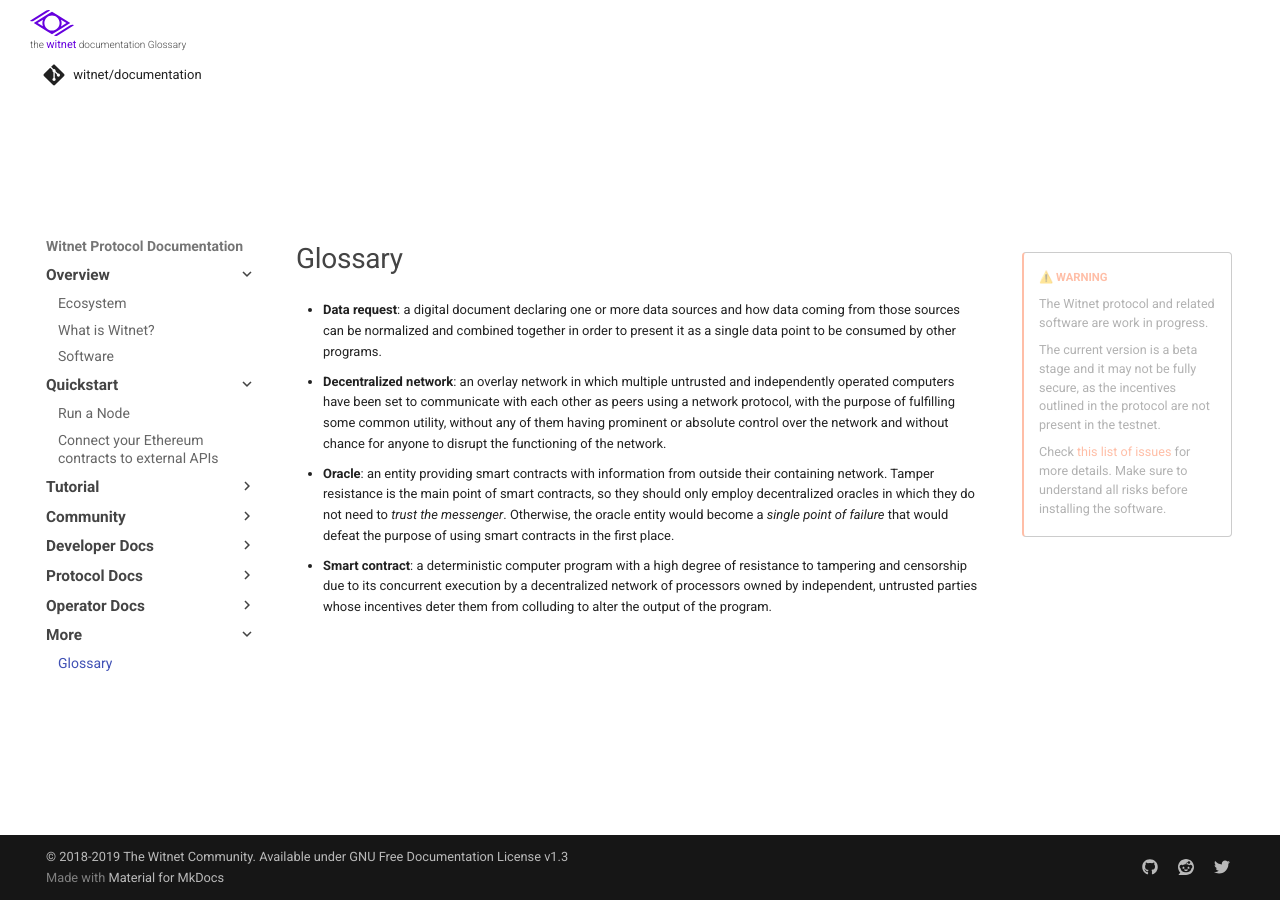
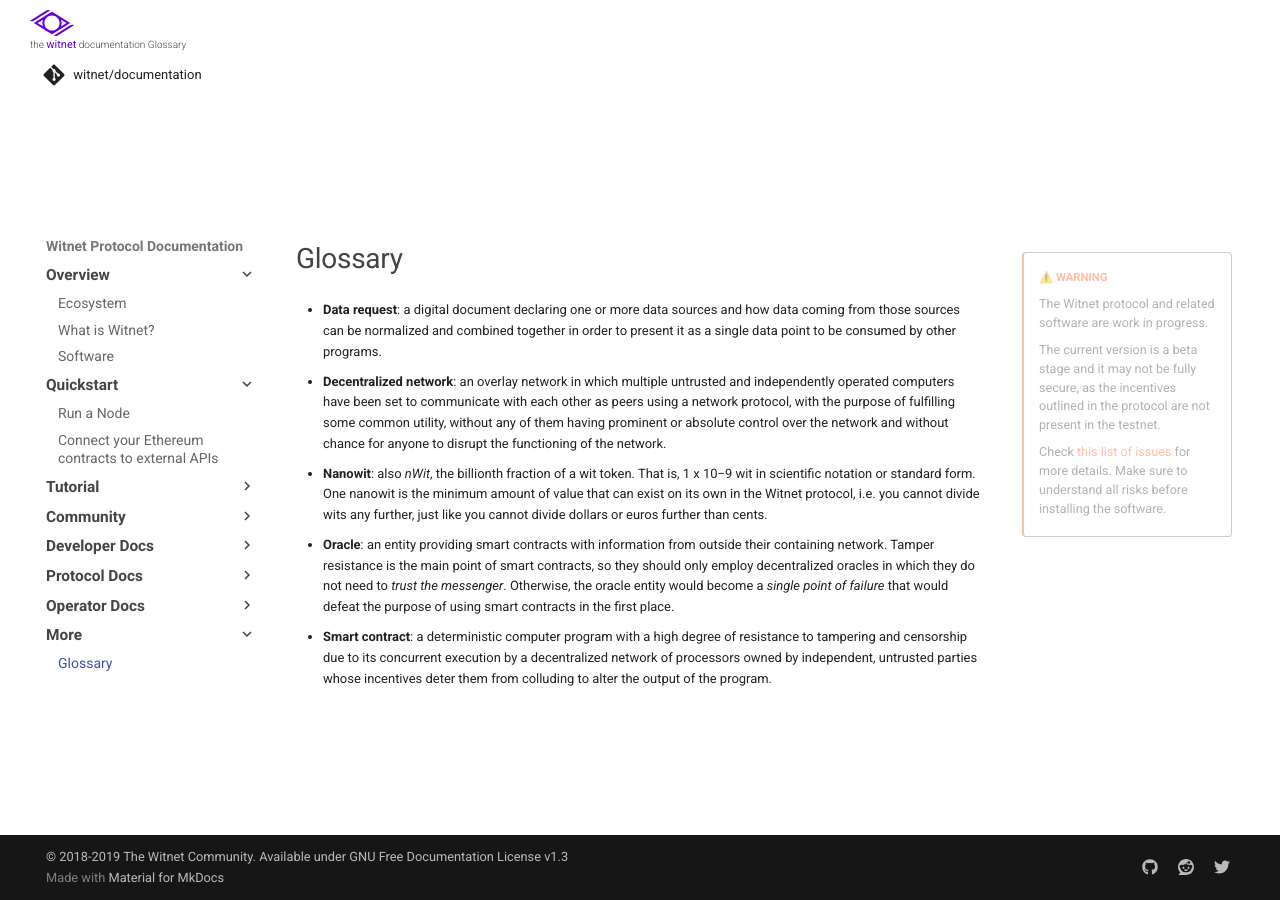
Before and after one commit to witnet/documentation, an MkDocs documentation site: the page built from docs/overview/glossary.md, in a window 1280 px wide. Built offline with MkDocs 1.6.1 and Material for MkDocs 9.7.7, drawn with Linux system fonts in a browser that asks for light colours; some web fonts are replaced; comment, search, counter and statistics services are not loaded.

Commit message:
feat: update glossary with `nanowit` definition

```diff
--- a/docs/overview/glossary.md
+++ b/docs/overview/glossary.md
@@ -12,6 +12,12 @@
   having prominent or absolute control over the network and without
   chance for anyone to disrupt the functioning of the network.
 
+- __Nanowit__: also _nWit_, the billionth fraction of a wit token.
+  That is, 1 x 10−9 wit in scientific notation or standard form.
+  One nanowit is the minimum amount of value that can exist on its own
+  in the Witnet protocol, i.e. you cannot divide wits any further,
+  just like you cannot divide dollars or euros further than cents.
+
 - __Oracle__: an entity providing smart contracts with information from
   outside their containing network. Tamper resistance is the main point
   of smart contracts, so they should only employ decentralized oracles
```
